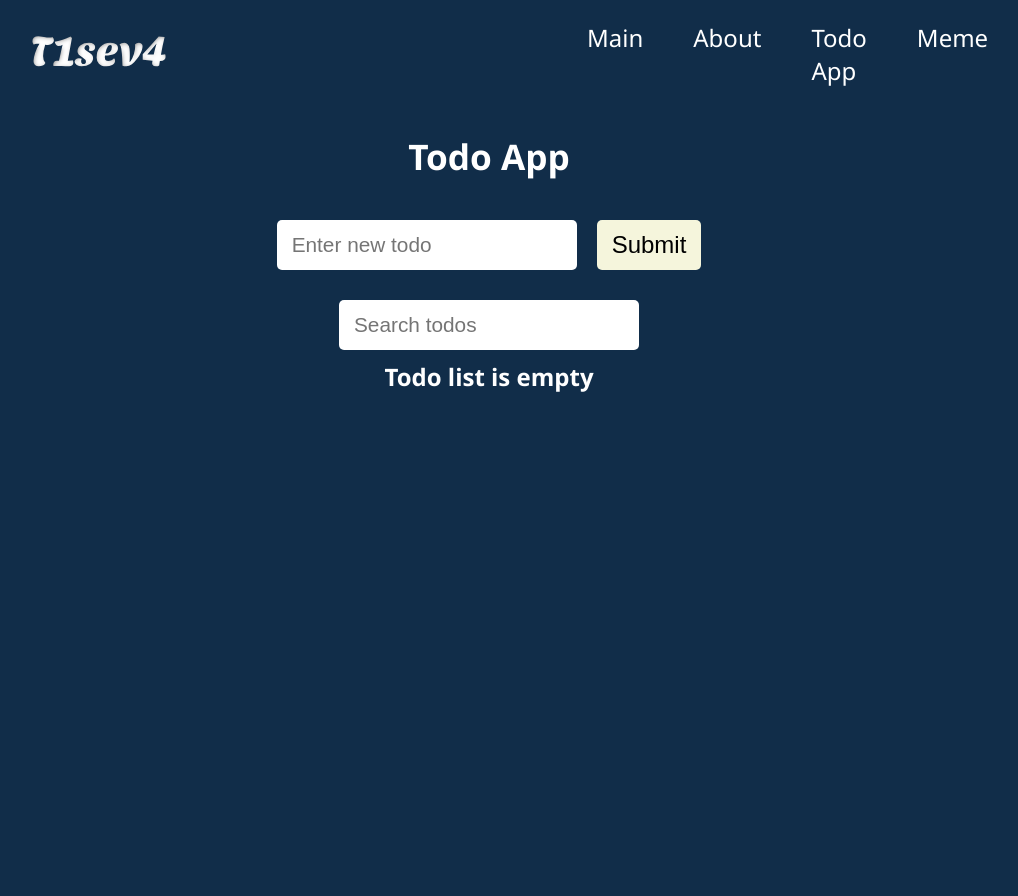
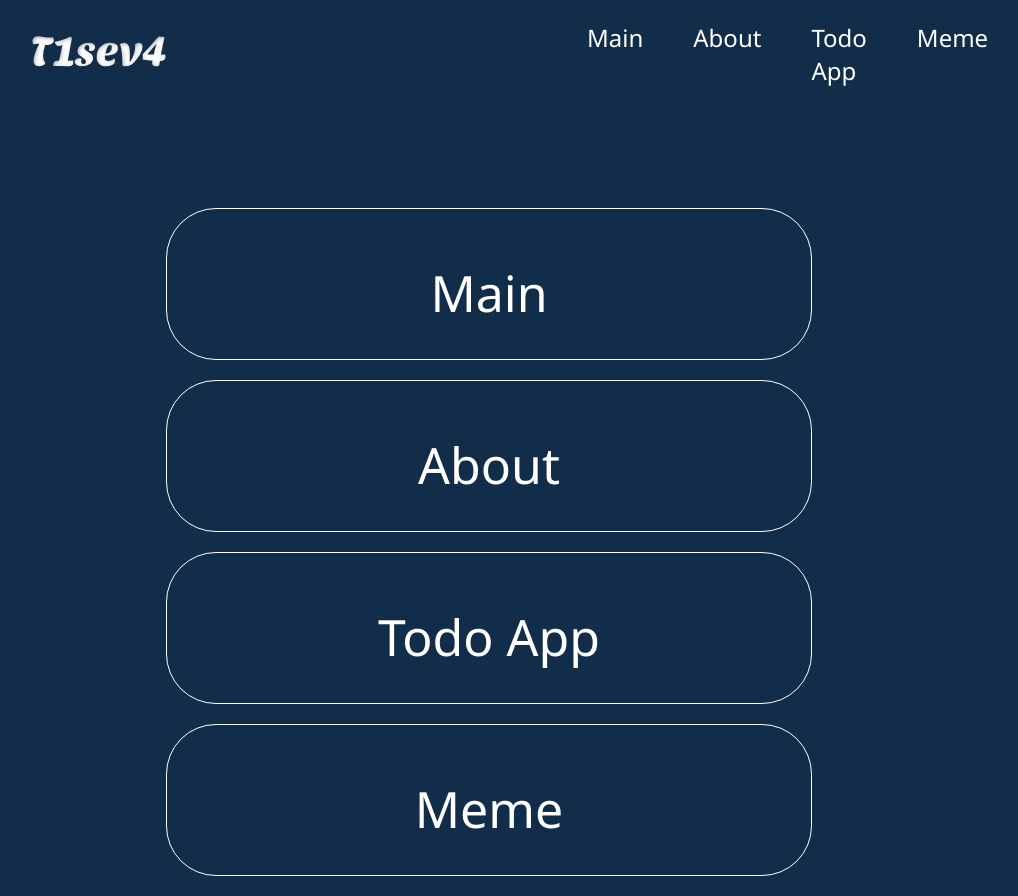
Before and after one commit to T1sev4/React_Todo_app, a React (Create React App) app: page / in a window 1280 px wide. Shown: the whole page, without its empty margins (151-1169 px from the left). Before the commit the page ends 800 px from the top, so only its background shows below. Built offline with nearby package versions, Linux system fonts and the light colour scheme.

Commit message:
Some changes

```diff
--- a/src/components/About/About.js
+++ b/src/components/About/About.js
@@ -1,10 +1,32 @@
-function About(){
-  return(
-    <div className="container">
-      <h1>About</h1>
-    </div>
-  )
+import React, { Component } from 'react';
+import styles from './about.module.css';
 
+class About extends Component {
+  componentDidMount() {
+    console.log('About component mounted');
+  }
+
+  componentDidUpdate(prevProps, prevState) {
+    console.log('About component updated');
+  }
+
+  componentWillUnmount() {
+    console.log('About component unmounted');
+  }
+
+  render() {
+    return (
+      <div className="container">
+        <h1 className={styles.name}>Name: Tamerlan Tyulyubekov</h1>
+        <h3 className={styles.info}>Group: IT2HE-2001</h3>
+        <h3 className={styles.info}>Version: 1.1.5</h3>
+        <p className={styles.copyright}>
+          © 2023 - 2023 t1sev4 - All Rights Reserved.
+          Last Updated: 05/29/2023 13:22:43
+        </p>
+      </div>
+    );
+  }
 }
 
-export default About
+export default About;
--- /dev/null
+++ b/src/components/About/about.module.css
@@ -0,0 +1,17 @@
+.name{
+  color: #fff;
+  font-size: 2.2rem;
+  margin-bottom: 40px;
+  margin-top: 100px;
+}
+.info{
+  margin-bottom: 20px;
+  font-size: 1.6rem;
+}
+.copyright{
+  position: absolute;
+  bottom: 50px;
+  left: 0;
+  right: 0;
+  text-align: center;
+}
--- a/src/components/Header/Header.js
+++ b/src/components/Header/Header.js
@@ -6,12 +6,12 @@ function Header() {
   return (
     <header className={styles.header}>
       <div className={styles.logo}>
-        <Link className={styles.link} to="/main"><img src='/T1sev4.svg' alt="" /></Link>
+        <Link className={styles.link} to="/"><img src='/T1sev4.svg' alt="" /></Link>
       </div>
       <div className={styles.nav}>
-        <Link className={styles.link} to="/main">Main</Link>
+        <Link className={styles.link} to="/">Main</Link>
         <Link className={styles.link} to="/about">About</Link>
-        <Link className={styles.link} to="/">Todo App</Link>
+        <Link className={styles.link} to="/todo">Todo App</Link>
         <Link className={styles.link} to="/meme">Meme</Link>
       </div>
     </header>
--- a/src/components/Header/Header.module.css
+++ b/src/components/Header/Header.module.css
@@ -21,4 +21,9 @@
   text-decoration: none;
   color: #fff;
   font-size: 24px;
+  transition: .4s;
 }
+.link:hover{
+  color: #c2c0c0;
+
+}
--- a/src/components/Main/Main.js
+++ b/src/components/Main/Main.js
@@ -1,8 +1,15 @@
-
+import { Link } from 'react-router-dom';
+import React from 'react';
+import styles from './main.module.css'
 export default function Main(){
   return(
   <div className="container">
-    <h1>Main</h1>
+   <div className={styles.menu}>
+      <Link className={styles.link} to="/">Main</Link>
+      <Link className={styles.link} to="/about">About</Link>
+      <Link className={styles.link} to="/todo">Todo App</Link>
+      <Link className={styles.link} to="/meme">Meme</Link>
+    </div>
   </div>
   )
 }
--- /dev/null
+++ b/src/components/Main/main.module.css
@@ -0,0 +1,24 @@
+.menu{
+  display: flex;
+  flex-direction: column;
+  align-items: center;
+  justify-content: center;
+  padding-top: 100px;
+}
+.link{
+  text-decoration: none;
+  text-align: center;
+  color: #fff;
+  font-size: 50px;
+  border: 1px solid #fff;
+  border-radius: 50px;
+  width: 70%;
+  height: 50px;
+  padding: 50px 0;
+  margin-bottom: 20px;
+  transition: .4s;
+}
+.link:hover{
+  color: #000;
+  background-color: #fff;
+}
--- a/src/components/Meme/Meme.js
+++ b/src/components/Meme/Meme.js
@@ -1,10 +1,8 @@
-import React, { useState } from 'react';
+import React, { useState, useEffect } from 'react';
 
 import './meme.css';
+
 export default function Meme() {
-  let url;
-
-  // const [memeUrl, setMeme] = useState("");
   const [meme, setMeme] = useState({
     topText: '',
     bottomText: '',
@@ -12,24 +10,33 @@ export default function Meme() {
   });
 
   const [allMemeImages, setAllMemeImages] = useState([]);
+  const [error, setError] = useState(null);
 
-  React.useEffect(() => {
+  useEffect(() => {
     async function getMemes() {
-      const res = await fetch('https://api.imgflip.com/get_memes');
-      const data = await res.json();
-      setAllMemeImages(data.data.memes);
+      try {
+        const res = await fetch('https://api.imgflip.com/get_memes');
+        if (!res.ok) {
+          throw new Error('Failed to fetch memes');
+        }
+        const data = await res.json();
+        setAllMemeImages(data.data.memes);
+      } catch (error) {
+        setError(error.message);
+      }
     }
     getMemes();
   }, []);
 
-  function randomElement(item) {
+  function randomElement() {
     const randomEl = Math.floor(Math.random() * allMemeImages.length);
-    url = allMemeImages[randomEl].url;
+    const url = allMemeImages[randomEl].url;
     setMeme((prevMeme) => ({
       ...prevMeme,
       randomImage: url,
     }));
   }
+
   function handleChange(event) {
     const { name, value } = event.target;
     setMeme((prevMeme) => ({
@@ -37,6 +44,11 @@ export default function Meme() {
       [name]: value,
     }));
   }
+
+  if (error) {
+    return <div className="error">Error: {error}</div>;
+  }
+
   return (
     <div className="meme">
       <div action="" className="form">
--- a/src/config/routes/Rout.jsx
+++ b/src/config/routes/Rout.jsx
@@ -7,10 +7,10 @@ import Main from '../../components/Main/Main';
 export default function Rout(){
   return (
     <Routes>
-      <Route path="/" element={ <TodoApp />} />
+      <Route path="/" element={<Main />} />
+      <Route path="/todo" element={ <TodoApp />} />
       <Route path="/about" element={<About />} />
       <Route path="/meme" element={<Meme />} />
-      <Route path="/main" element={<Main />} />
     </Routes>
   )
 }
```
